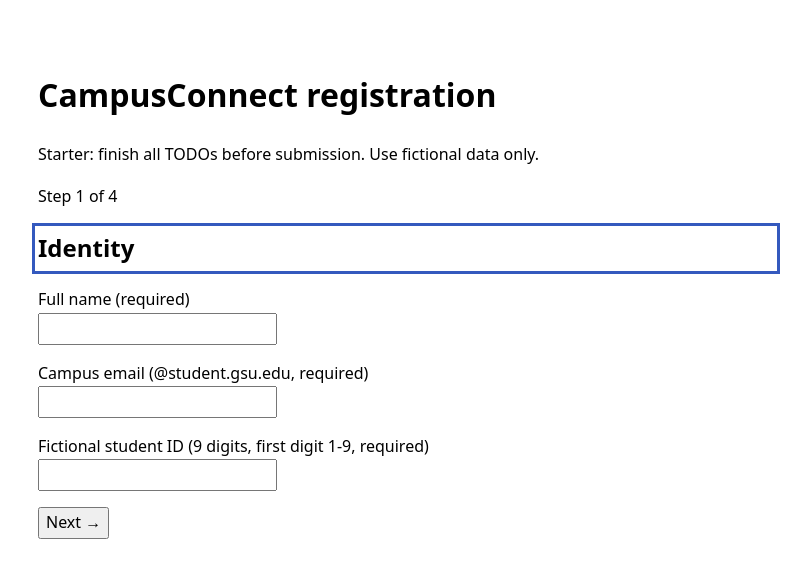
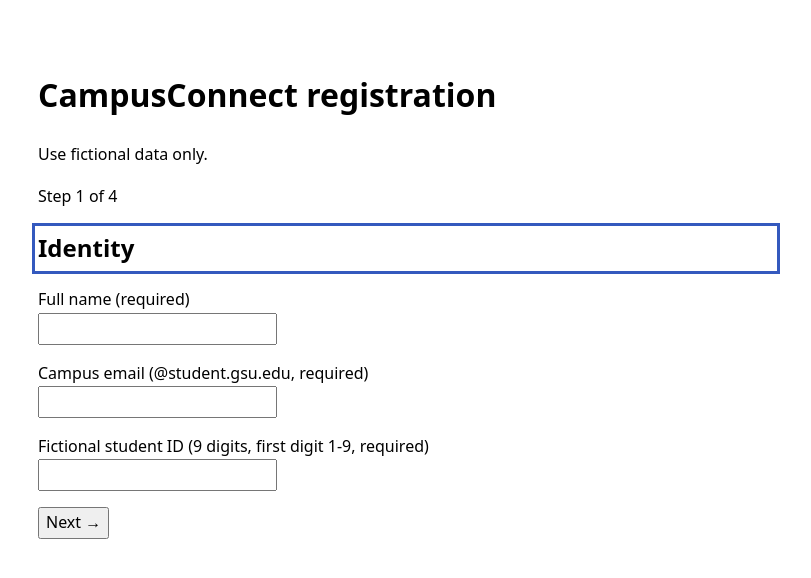
Before and after one commit to jemel119/formcraft, a plain HTML site: page index.html in a window 1280 px wide. Shown: the whole page, without its empty margins (234-1045 px from the left). Drawn offline with Linux system fonts and the light colour scheme.

Commit message:
Document setup and validation rules

```diff
--- a/index.html
+++ b/index.html
@@ -9,7 +9,7 @@
 <body>
 
 <h1>CampusConnect registration</h1>
-<p>Starter: finish all TODOs before submission. Use fictional data only.</p>
+<p>Use fictional data only.</p>
 <div id="error-summary" tabindex="-1" hidden></div>
 
 <p class="progress" role="status">Step <span id="stepNum">1</span> of 4</p>
```
Also changed, not shown: 2 other files.
